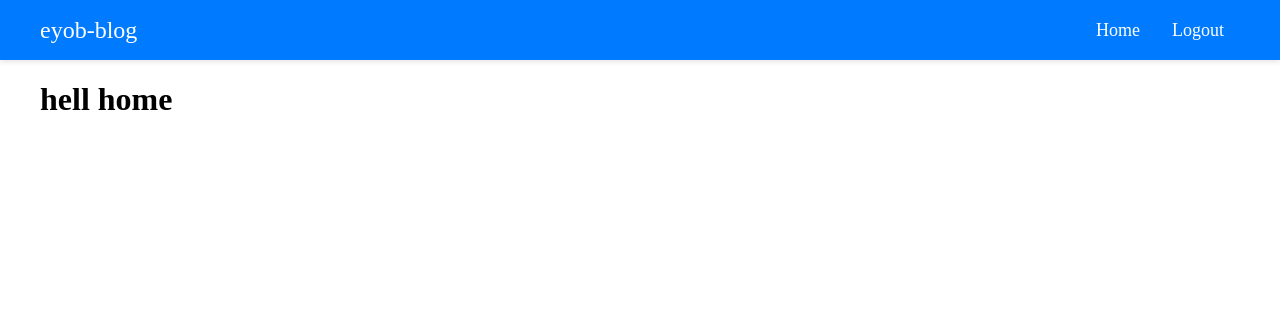
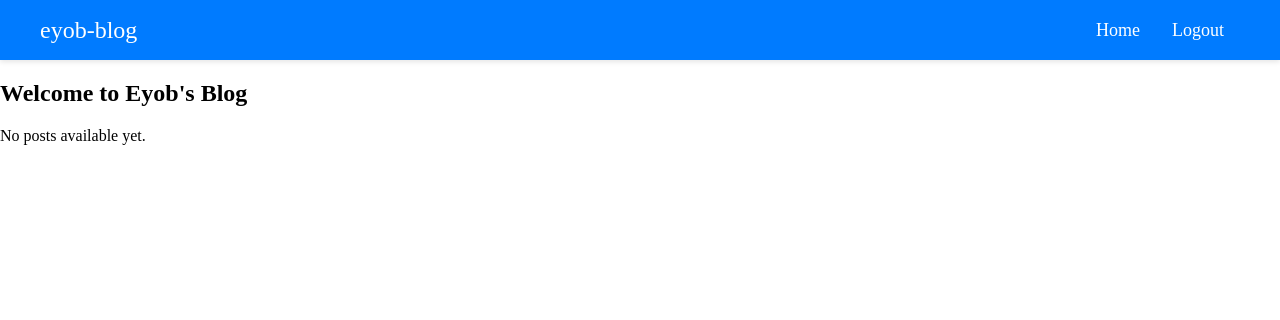
Before and after one commit to ecode-env/blog-byFlask, a Flask app: page / in a window 1280 px wide. Shown: the top 320 px of the page. Run offline with Flask 3, Linux system fonts and the light colour scheme; a user stored in the database is signed in; data comes from the database, SQL or seed files in the repository; some libraries are stand-ins or nearby versions.

Commit message:
home page ost area

```diff
--- a/blog_website/templates/home.html
+++ b/blog_website/templates/home.html
@@ -2,7 +2,39 @@
 {% block title %}Home{% endblock %}
 
 {% block content %}
-<div class="container">
-    <h1>hell home</h1>
+<div class="posts-container">
+    <h2>Welcome to Eyob's Blog</h2>
+    {% if posts %}
+        {% for post in posts %}
+            <div class="post-preview">
+                <h3><a href="/post/{{ post.id }}">{{ post.title }}</a></h3>
+                <p class="inner-content">
+                    {% if post.text %}
+                        {{ post.text[:900] | safe }}{% if post.text|length > 100 %}...
+                            <a href="/post/{{ post.id }}">Read more</a>
+                        {% endif %}
+                    {% else %}
+                        No text available.
+                    {% endif %}
+                </p>
+                <div class="post-meta">
+                    <div>
+                        <span class="action-span like-span" data-likes="{{ post.likes }}">{{ post.likes }} <i class="fa fa-thumbs-up"></i></span>
+                        <span class="action-span comment-span" data-comments="{{ post.comments|length }}"><i class="fa fa-comment"></i></span>
+                        <span>{{ post.author.name }}</span>
+                    </div>
+                    <span class="action-span delete-span"><i class="fa fa-trash"></i></span>
+                </div>
+                <div class="comment-area" style="display: none;">
+                    <form class="comment-form" method="post" action="/post/{{ post.id }}/comment">
+                        <textarea name="comment" placeholder="Add a comment..." rows="3"></textarea>
+                        <button type="submit" class="comment-submit-btn">Submit</button>
+                    </form>
+                </div>
+            </div>
+        {% endfor %}
+    {% else %}
+        <p>No posts available yet.</p>
+    {% endif %}
 </div>
 {% endblock %}
```
